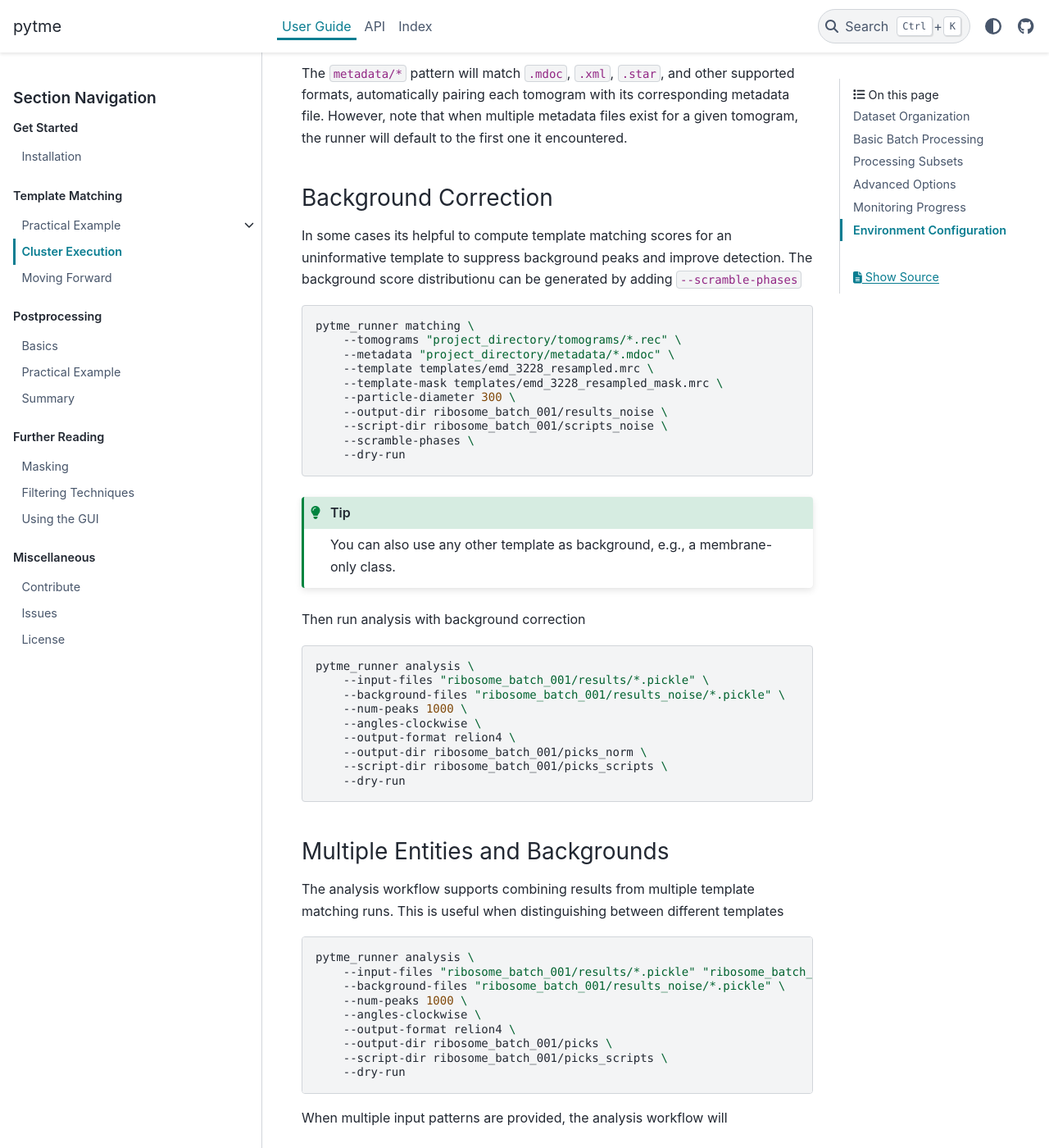
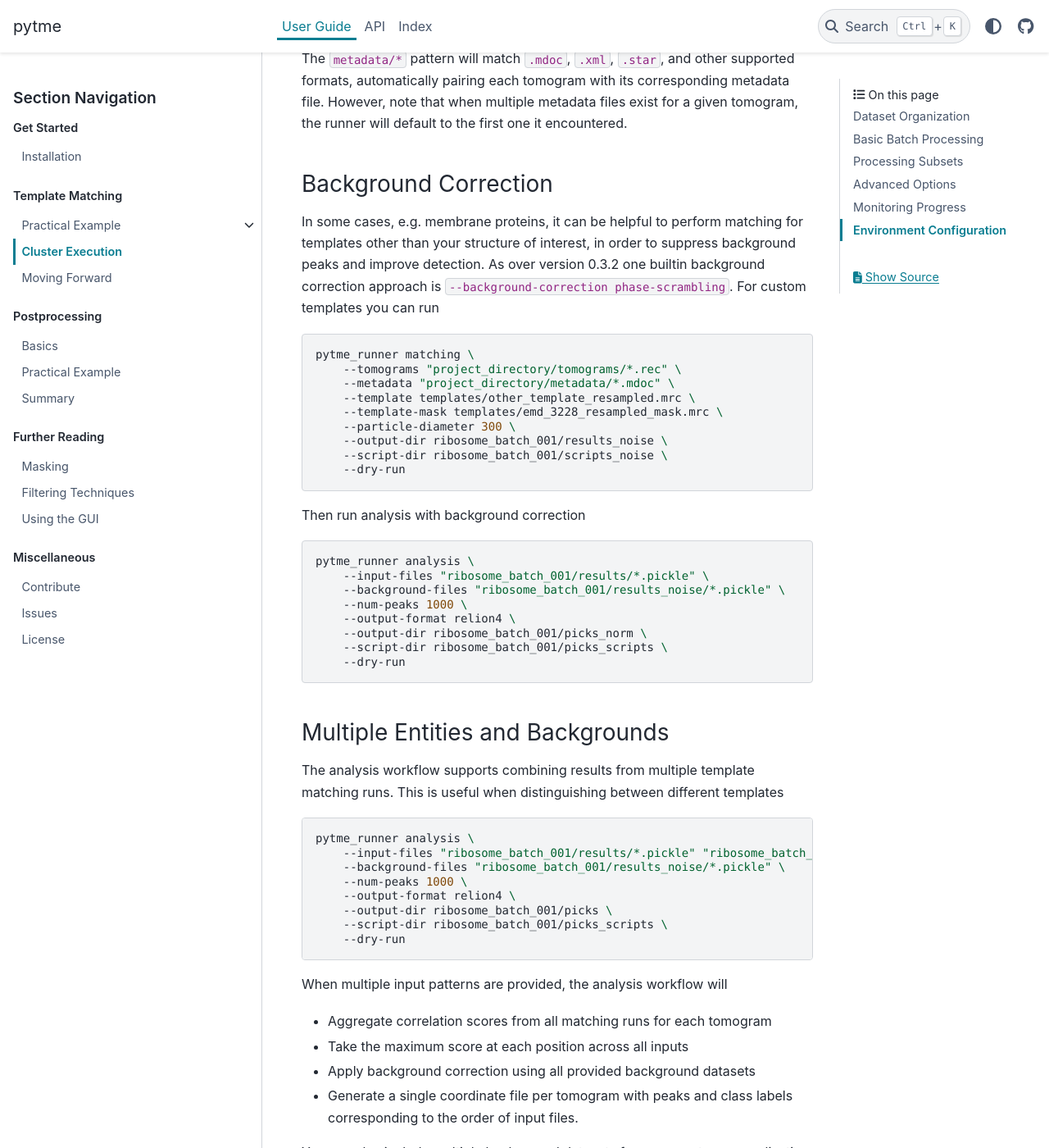
Before and after one commit to KosinskiLab/pyTME, a Sphinx documentation site: the page built from doc/quickstart/matching/cluster.rst, in a window 1280 px wide and 1400 px high, scrolled down 5075 px. Shown: the whole window at 82% size. Built offline with Sphinx 7.4.7 and the PyData theme 0.15.4, drawn with Linux system fonts in a browser that asks for light colours; some of the changed text lies outside the part shown.

Commit message:
Changed version to 0.3.2

```diff
--- a/doc/quickstart/matching/cluster.rst
+++ b/doc/quickstart/matching/cluster.rst
@@ -119,7 +119,6 @@ After template matching completes, use the analysis workflow to identify peaks a
     pytme_runner analysis \
         --input-files "ribosome_batch_001/results/*.pickle" \
         --num-peaks 1000 \
-        --angles-clockwise \
         --output-format relion4 \
         --output-dir ribosome_batch_001/picks \
         --script-dir ribosome_batch_001/picks_scripts \
@@ -236,24 +235,19 @@ The ``metadata/*`` pattern will match ``.mdoc``, ``.xml``, ``.star``, and other
 Background Correction
 ^^^^^^^^^^^^^^^^^^^^^
 
-In some cases its helpful to compute template matching scores for an uninformative template to suppress background peaks and improve detection. The background score distributionu can be generated by adding ``--scramble-phases``
+In some cases, e.g. membrane proteins, it can be helpful to perform matching for templates other than your structure of interest, in order to suppress background peaks and improve detection. As over version 0.3.2 one builtin background correction approach is ``--background-correction phase-scrambling``. For custom templates you can run
 
 .. code-block:: bash
 
     pytme_runner matching \
         --tomograms "project_directory/tomograms/*.rec" \
         --metadata "project_directory/metadata/*.mdoc" \
-        --template templates/emd_3228_resampled.mrc \
+        --template templates/other_template_resampled.mrc \
         --template-mask templates/emd_3228_resampled_mask.mrc \
         --particle-diameter 300 \
         --output-dir ribosome_batch_001/results_noise \
         --script-dir ribosome_batch_001/scripts_noise \
-        --scramble-phases \
         --dry-run
-
-.. tip::
-
-    You can also use any other template as background, e.g., a membrane-only class.
 
 Then run analysis with background correction
 
@@ -263,7 +257,6 @@ Then run analysis with background correction
         --input-files "ribosome_batch_001/results/*.pickle" \
         --background-files "ribosome_batch_001/results_noise/*.pickle" \
         --num-peaks 1000 \
-        --angles-clockwise \
         --output-format relion4 \
         --output-dir ribosome_batch_001/picks_norm \
         --script-dir ribosome_batch_001/picks_scripts \
@@ -280,7 +273,6 @@ The analysis workflow supports combining results from multiple template matching
         --input-files "ribosome_batch_001/results/*.pickle" "ribosome_batch_001/results_rnap/*.pickle" \
         --background-files "ribosome_batch_001/results_noise/*.pickle" \
         --num-peaks 1000 \
-        --angles-clockwise \
         --output-format relion4 \
         --output-dir ribosome_batch_001/picks \
         --script-dir ribosome_batch_001/picks_scripts \
@@ -301,7 +293,6 @@ You can also include multiple background datasets for more custom normalization
         --input-files "ribosome_batch_001/results/*.pickle" "ribosome_batch_001/results_rnap/*.pickle" \
         --background-files "ribosome_batch_001/results_noise/*.pickle" "ribosome_batch_001/results_membrane/*.pickle" \
         --num-peaks 1000 \
-        --angles-clockwise \
         --output-format relion4 \
         --output-dir ribosome_batch_001/picks \
         --script-dir ribosome_batch_001/picks_scripts \
--- a/doc/quickstart/matching/particle_picking.rst
+++ b/doc/quickstart/matching/particle_picking.rst
@@ -284,11 +284,11 @@ The following outlines common filtering approaches to improve template matching
                 --template emd_3228_resampled.mrc \
                 --template-mask emd_3228_resampled_mask.mrc \
                 --lowpass 40 \
-                --scramble-phases \
+                --background-correction phase-scrambling \
                 --angular-sampling 8 \
                 --output output_scramble.pickle
 
-        We then use the scores obtained from the noise template to normalize our observations. Note, that you do not need to use a noise template for this, but in principle any other cellular component you would like to avoid, e.g., membranes, fiducial markers or alternative macromolecules.
+        Instead of noise, you can also template match using any other cellular component you would like to avoid, e.g., membranes, fiducial markers or alternative macromolecules. Such runs can be used for normalization in post
 
         .. code-block:: bash
 
--- a/doc/quickstart/postprocessing/motivation.rst
+++ b/doc/quickstart/postprocessing/motivation.rst
@@ -128,11 +128,12 @@ Achieves sub-voxel precision by interpolating score maxima. Factor of 2 provides
 **Local Optimization**
 Uses basin-hopping optimization to refine translation and rotation parameters around initial peaks. Most useful when analyzing small numbers of high-quality candidates.
 
+.. _coordinate-system:
 
 Coordinate System
 -----------------
 
-Our convention follows the schematics outlined in [1]_. We use a right-handed coordinate system with orthogonal X, Y and Z axes. Euler angles are expressed counter-clockwise using intrinsic ZYZ convention, with the first rotation around the Z-axis, the second around the new Y-axis and the third around the new Z-axis (see :py:meth:`euler_to_rotationmatrix <tme.rotations.euler_to_rotationmatrix>`). The default orientation is the z-unit vector (0, 0, 1).
+Our convention follows the schematics outlined in [1]_. We use a right-handed coordinate system with orthogonal X, Y and Z axes. Euler angles are expressed using intrinsic ZYZ convention, with the first rotation around the Z-axis, the second around the new Y-axis and the third around the new Z-axis (see :py:meth:`euler_to_rotationmatrix <tme.rotations.euler_to_rotationmatrix>`). The default orientation is the z-unit vector (0, 0, 1).
 
 Details for Developers
 ----------------------
--- a/doc/reference/backends.rst
+++ b/doc/reference/backends.rst
@@ -145,7 +145,6 @@ Template matching
    MatchingBackend.topleft_pad
    MatchingBackend.to_sharedarr
    MatchingBackend.from_sharedarr
-   MatchingBackend.extract_center
    MatchingBackend.rigid_transform
    MatchingBackend.max_filter_coordinates
    MatchingBackend.compute_convolution_shapes
--- a/pyproject.toml
+++ b/pyproject.toml
@@ -7,7 +7,7 @@ name="pytme"
 authors = [
   { name = "Valentin Maurer", email = "valentin.maurer@embl-hamburg.de" },
 ]
-version="0.3.1.post2"
+version="0.3.2"
 description="Python Template Matching Engine"
 readme="README.md"
 requires-python = ">=3.11"
@@ -24,7 +24,8 @@ dependencies=[
     "psutil",
     "h5py",
     "importlib_resources",
-    "joblib"
+    "joblib",
+    "pydantic",
 ]
 license = "GPL-2.0-only"
 classifiers = [
--- a/tme/__version__.py
+++ b/tme/__version__.py
@@ -1 +1 @@
-__version__ = "0.3.1"
+__version__ = "0.3.2"
```
Also changed, not shown: doc/quickstart/postprocessing/summary.rst (+2 -8 lines), doc/quickstart/preprocessing/filters.rst (+8 -10 lines), 2 other files.
